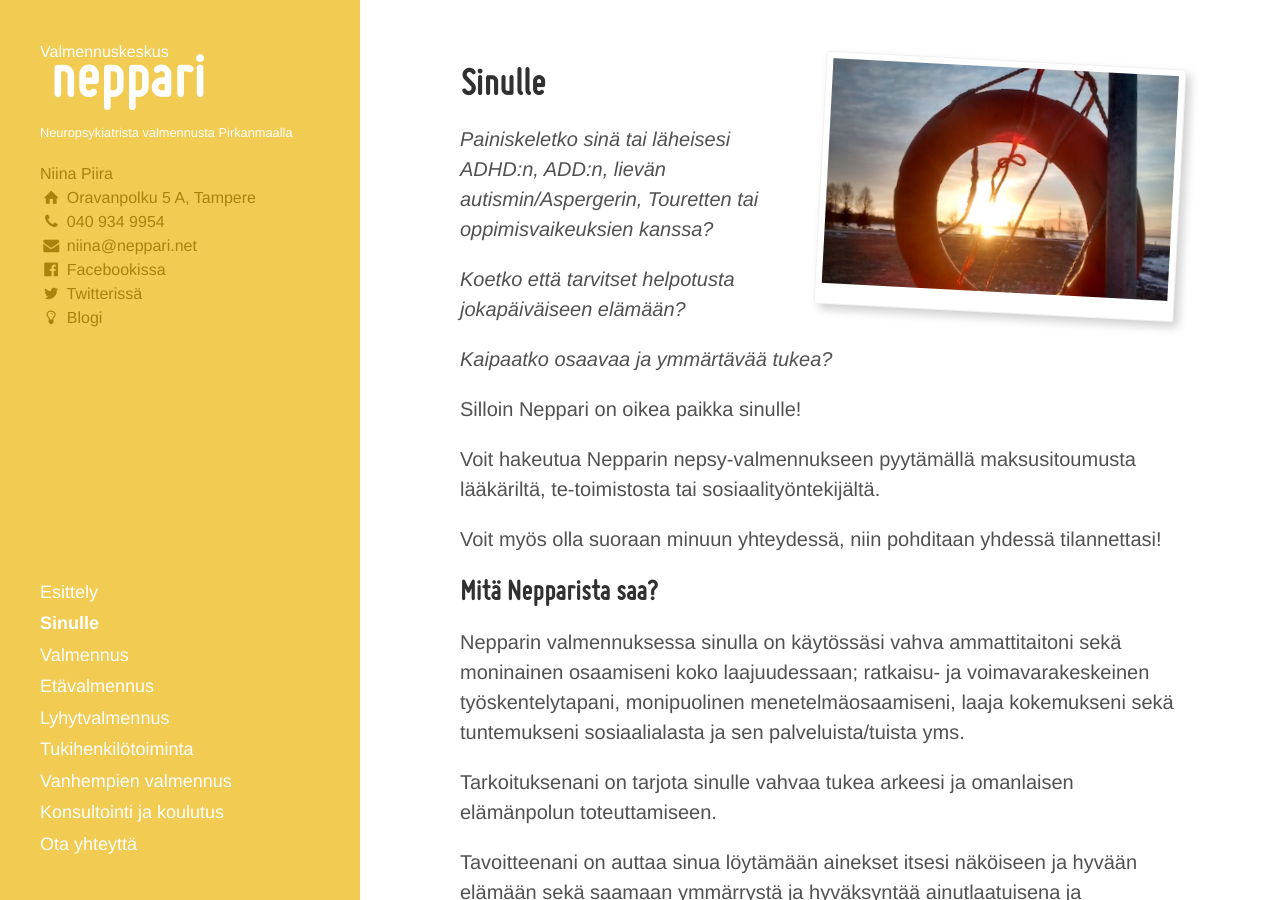
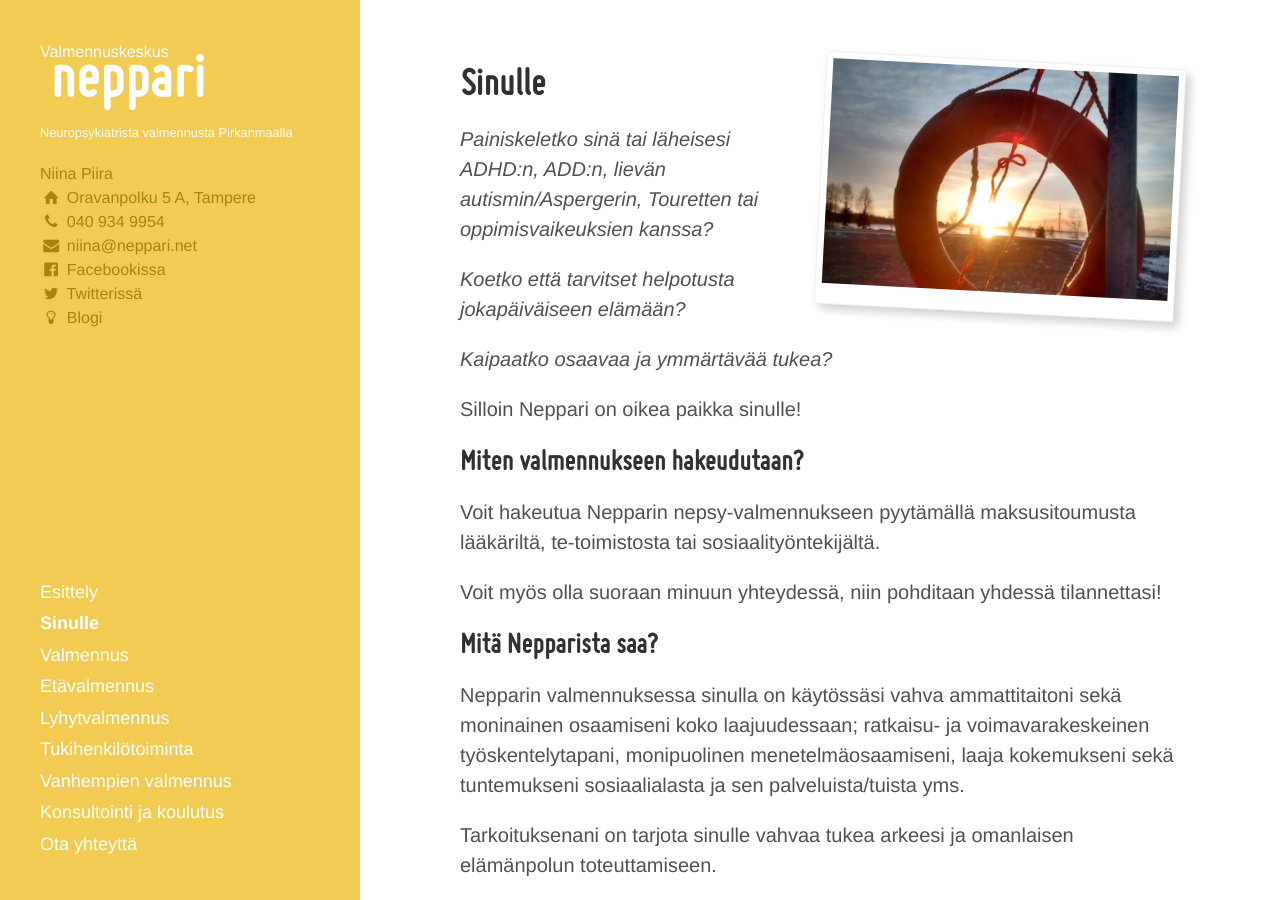
Before and after one commit to niinapiira/neppari.net, a Jekyll site: the page built from sinulle.md, in a window 1280 px wide and 900 px high. Built offline with Jekyll 4.4.1, drawn with Linux system fonts in a browser that asks for light colours.

Commit message:
Updated sinulle.md

```diff
--- a/sinulle.md
+++ b/sinulle.md
@@ -20,9 +20,13 @@ polaroid: ""
 
 Silloin Neppari on oikea paikka sinulle!
 
+
+## Miten valmennukseen hakeudutaan?
+
 Voit hakeutua Nepparin nepsy-valmennukseen pyytämällä maksusitoumusta lääkäriltä, te-toimistosta tai sosiaalityöntekijältä.
 
 Voit myös olla suoraan minuun yhteydessä, niin pohditaan yhdessä tilannettasi!
+
 
 ## Mitä Nepparista saa?
 
```
